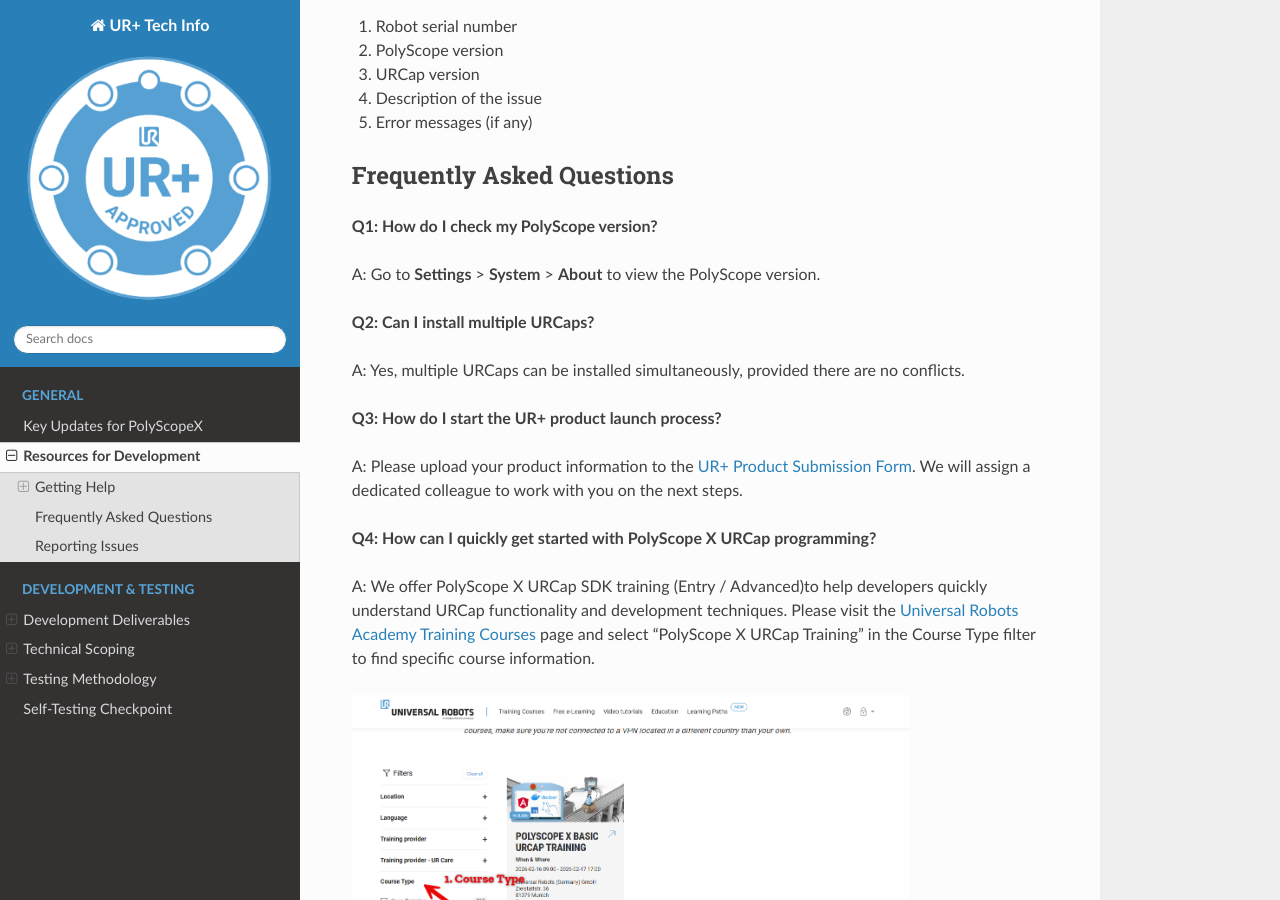
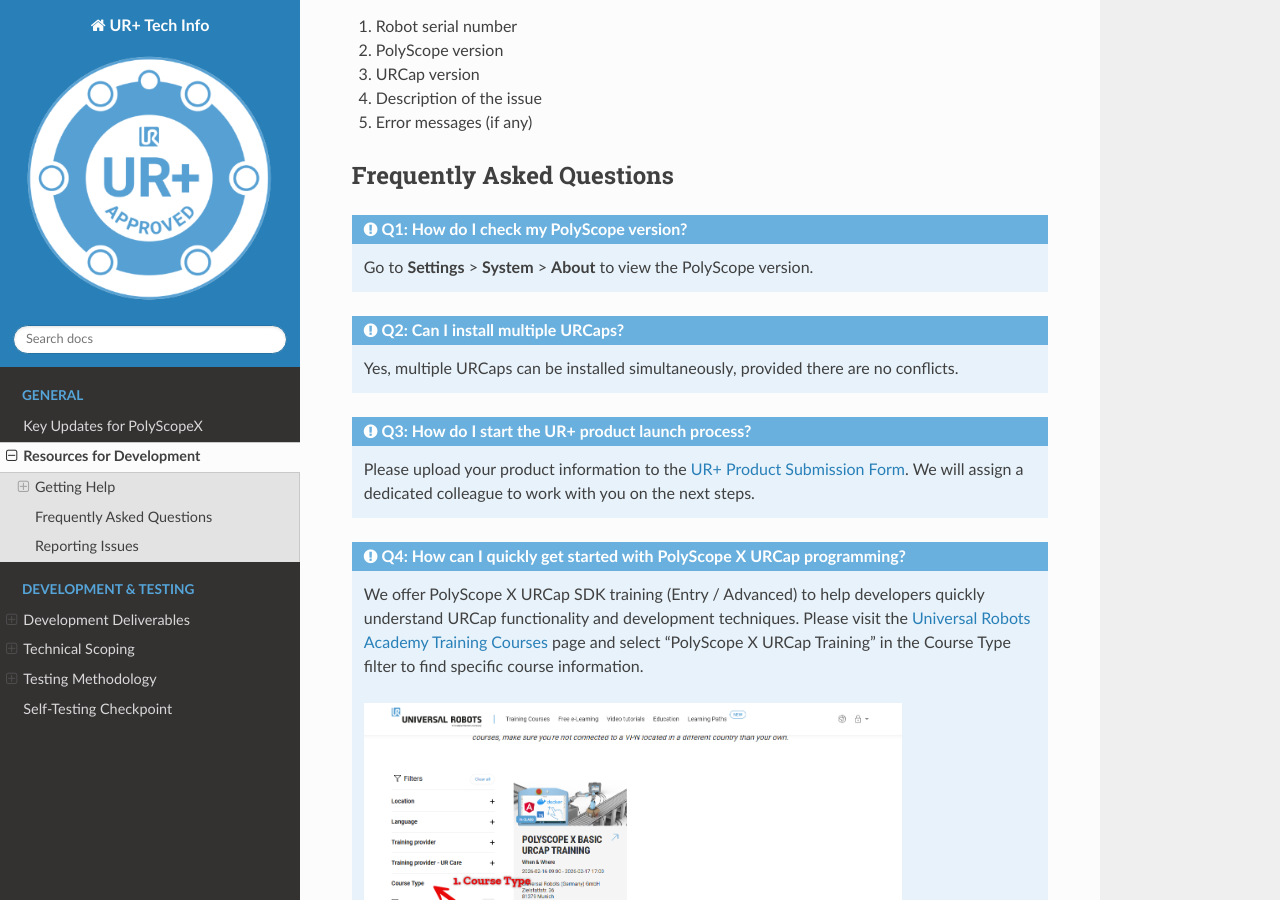
Before and after one commit to FuNingHu/urplus-tech-info, a Sphinx documentation site: the page built from docs/source/resource_for_development.rst, in a window 1280 px wide and 900 px high, scrolled down 853 px. Built offline with Sphinx 7.4.7 and the Read the Docs theme 3.1.0, drawn with Linux system fonts in a browser that asks for light colours; some of the changed lines change nothing that is shown.

Commit message:
hight FAQ

```diff
--- a/docs/source/resource_for_development.rst
+++ b/docs/source/resource_for_development.rst
@@ -46,51 +46,48 @@
 Frequently Asked Questions
 --------------------------
 
-**Q1: How do I check my PolyScope version?**
+.. admonition:: Q1: How do I check my PolyScope version?
 
-A: Go to **Settings** > **System** > **About** to view the PolyScope version.
+   Go to **Settings** > **System** > **About** to view the PolyScope version.
 
-**Q2: Can I install multiple URCaps?**
+.. admonition:: Q2: Can I install multiple URCaps?
 
-A: Yes, multiple URCaps can be installed simultaneously, provided there are no conflicts.
+   Yes, multiple URCaps can be installed simultaneously, provided there are no conflicts.
 
-**Q3: How do I start the UR+ product launch process?**
+.. admonition:: Q3: How do I start the UR+ product launch process?
 
-A: Please upload your product information to the
-`UR+ Product Submission Form <https://form.asana.com/?k=9UcMvnNd93yFrOqZQWUKJg&d=66083628180095>`_.
-We will assign a dedicated colleague to work with you on the next steps.
+   Please upload your product information to the
+   `UR+ Product Submission Form <https://form.asana.com/?k=9UcMvnNd93yFrOqZQWUKJg&d=66083628180095>`_.
+   We will assign a dedicated colleague to work with you on the next steps.
 
-**Q4: How can I quickly get started with PolyScope X URCap programming?**
+.. admonition:: Q4: How can I quickly get started with PolyScope X URCap programming?
 
-A: We offer PolyScope X URCap SDK training (Entry / Advanced)to help developers quickly understand URCap
-functionality and development techniques. Please visit the
-`Universal Robots Academy Training Courses <https://academy.universal-robots.com/our-training-courses/>`_
-page and select "PolyScope X URCap Training" in the Course Type filter to find
-specific course information.
+   We offer PolyScope X URCap SDK training (Entry / Advanced) to help developers quickly understand URCap
+   functionality and development techniques. Please visit the
+   `Universal Robots Academy Training Courses <https://academy.universal-robots.com/our-training-courses/>`_
+   page and select "PolyScope X URCap Training" in the Course Type filter to find
+   specific course information.
 
-.. image:: images/urcap_sdk_training_snapshot.png
-   :width: 80%
-   :alt: PolyScope X URCap SDK Training
+   .. image:: images/urcap_sdk_training_snapshot.png
+      :width: 80%
+      :alt: PolyScope X URCap SDK Training
 
+   **Entry Agenda [2 day program]:**
 
+   * How to get started and setup your system to run the SDK inside the development container
+   * Start and access the PolyScope X URSim
+   * Create a URCap project
+   * Develop a simple URCap Light-Up following the Getting Started section
 
+   .. image:: images/urcap_sdk_training_basic.png
+      :width: 80%
+      :alt: PolyScope X URCap SDK Entry Training
 
-**Entry Agenda [2 day program]:**
+   **Advanced Agenda [2 day program]:**
 
-* How to get started and setup your system to run the SDK inside the development container
-* Start and access the PolyScope X URSim
-* Create a URCap project
-* Develop a simple URCap Light-Up following the Getting Started section
-.. image:: images/urcap_sdk_training_basic.png
-   :width: 80%
-   :alt: PolyScope X URCap SDK Entry Training
-
-
-**Advanced Agenda [2 day program]:**
-
-.. image:: images/urcap_sdk_training_advanced.png
-   :width: 80%
-   :alt: PolyScope X URCap SDK Advanced Training
+   .. image:: images/urcap_sdk_training_advanced.png
+      :width: 80%
+      :alt: PolyScope X URCap SDK Advanced Training
 
 
 Reporting Issues
```
